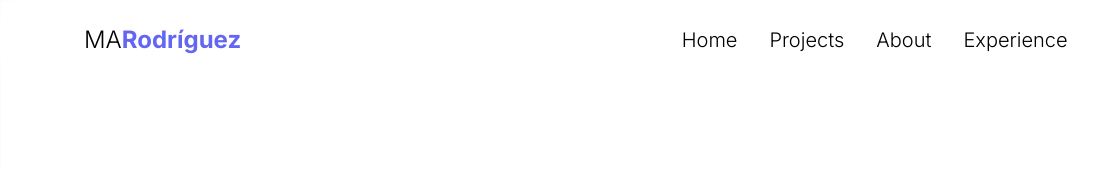
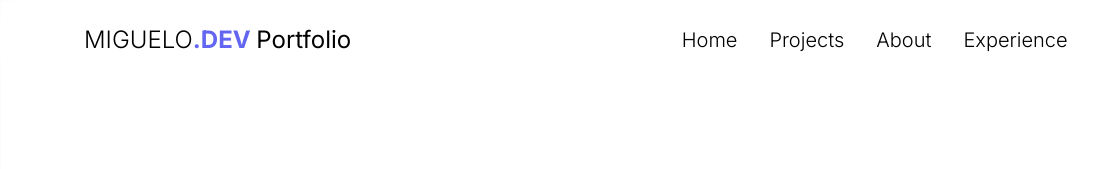
Before and after one commit to Miguelo981/portfolio.miguelo.dev, an Astro site: page / in a window 1280 px wide. Shown: the top 169 px of the page, 0-1095 px from the left. Built offline with nearby package versions, Linux system fonts and the light colour scheme; Astro itself is replaced by a stand-in of ours.

Commit message:
Update page navbar title

```diff
--- a/src/partials/Layout/Navbar.astro
+++ b/src/partials/Layout/Navbar.astro
@@ -12,9 +12,10 @@ const routes = [
 >
   <div class="px-5 py-4 lg:py-6 max-w-6xl mx-auto flex items-center">
     <h2 class="text-2xl hidden lg:block">
-      <span class="font-light">MA</span><span class="text-indigo-500 font-bold"
-        >Rodríguez
+      <span class="font-light uppercase">Miguelo</span><span class="text-indigo-500 font-bold"
+        >.DEV
       </span>
+      Portfolio
     </h2>
     <nav class="w-fit mx-auto lg:mx-0 lg:ml-auto">
       <ul class="flex items-center gap-8">
```
